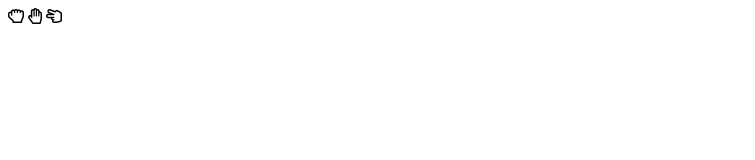
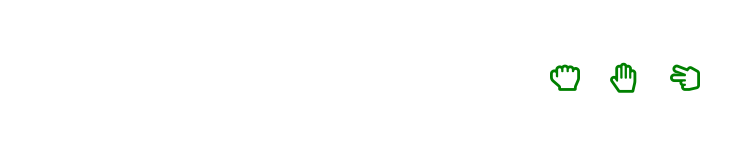
Before and after one commit to PanWojti/javascript-prework, a website: page index.html in a window 1280 px wide. Shown: the whole page, without its empty margins (0-755 px from the left). Drawn offline with Linux system fonts and the light colour scheme.

Commit message:
Add basic styles

```diff
--- a/index.html
+++ b/index.html
@@ -8,16 +8,15 @@
 </head>
 <body>
 	<div class="container">
-		<div id="buttons">
-			<i class="far fa-hand-rock" id="play-rock"></i>
-			<i class="far fa-hand-paper" id="play-paper"></i>
-			<i class="far fa-hand-scissors" id="play-scissors"></i>
-			<!--<button id="play-rock">Kamień</button>
-			<button id="play-paper">Papier</button>
-			<button id="play-scissors">Nożyce</button>-->
+		<div class="buttons" id="buttons">
+			<ul>
+				<li><i class="far fa-hand-rock" id="play-rock"></i></li>
+				<li><i class="far fa-hand-paper" id="play-paper"></i></li>
+				<li><i class="far fa-hand-scissors" id="play-scissors"></i></li>
+			</ul>
 		</div>
-		<div id="messages"></div>
-	</div>
+		<div class="messages" id="messages"></div>
+		</div>
 	<script src="js/functions.js"></script>
 	<script src="js/script.js"></script>
 </body>
--- a/sass/style.scss
+++ b/sass/style.scss
@@ -1,4 +1,18 @@
+$transition: all 1s;
+
+.messages {
+  display: block;
+  flex-direction: row;
+  text-align: center;
+}
+
 .buttons {
+  ul {
+    display: flex;
+    justify-content: center;
+    margin: 48px 0;
+    padding: 0;
+    list-style-type: none;
     i {
       color: green;
       font-size: 0;
@@ -6,7 +20,13 @@
       height: 60px;
       line-height: 50px;
       font-size: 30px;
-    order-radius: 50%;
+      border-radius: 50%;
       padding-top: 5px;
+      transition: $transition
+    }
+    i:hover {
+      transform: scale(1.2);
+      cursor: pointer;
     }
   }
+}
```
Also changed, not shown: css/style.css, 1 other file. Lines whose indentation alone changed are shown as unchanged.
